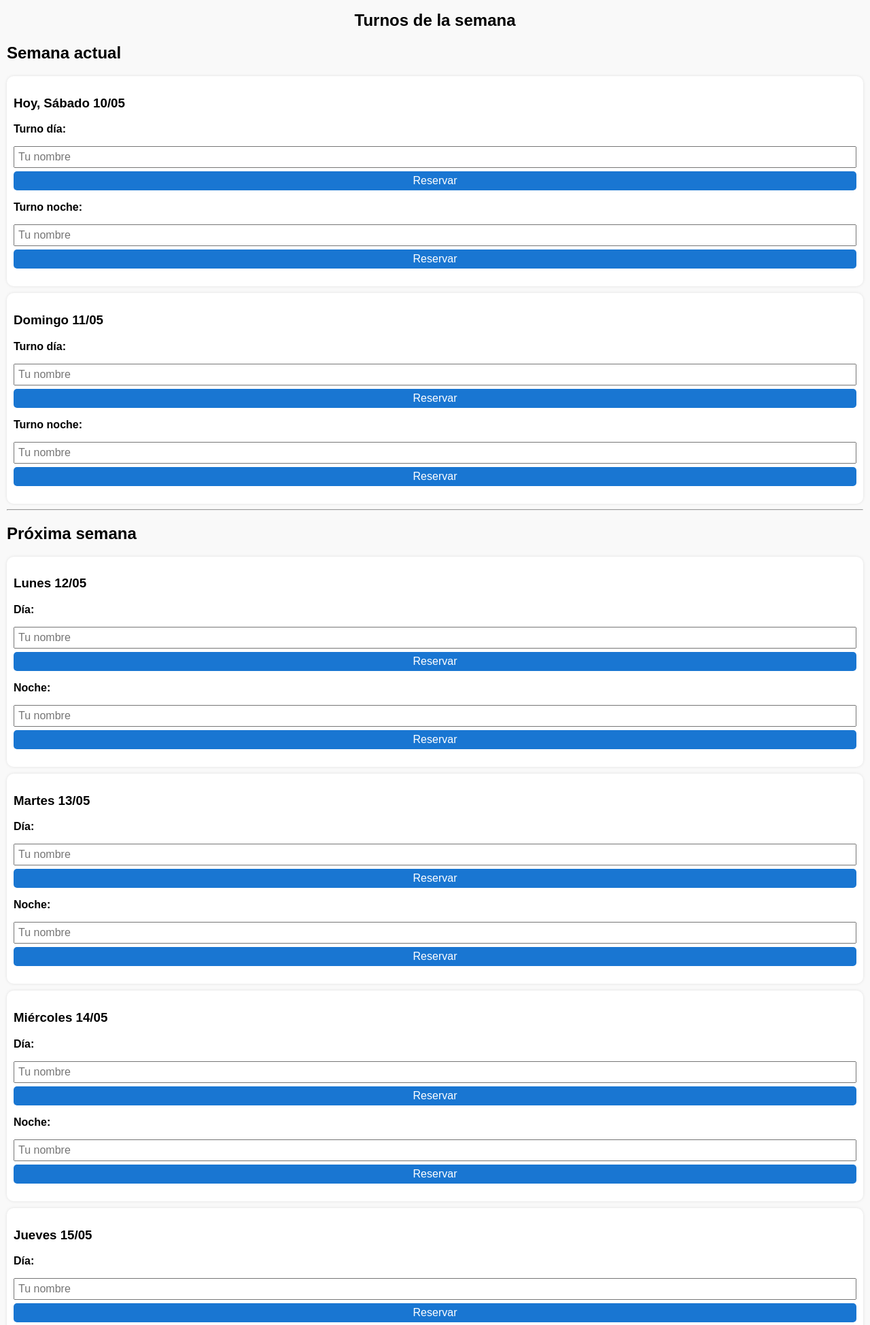
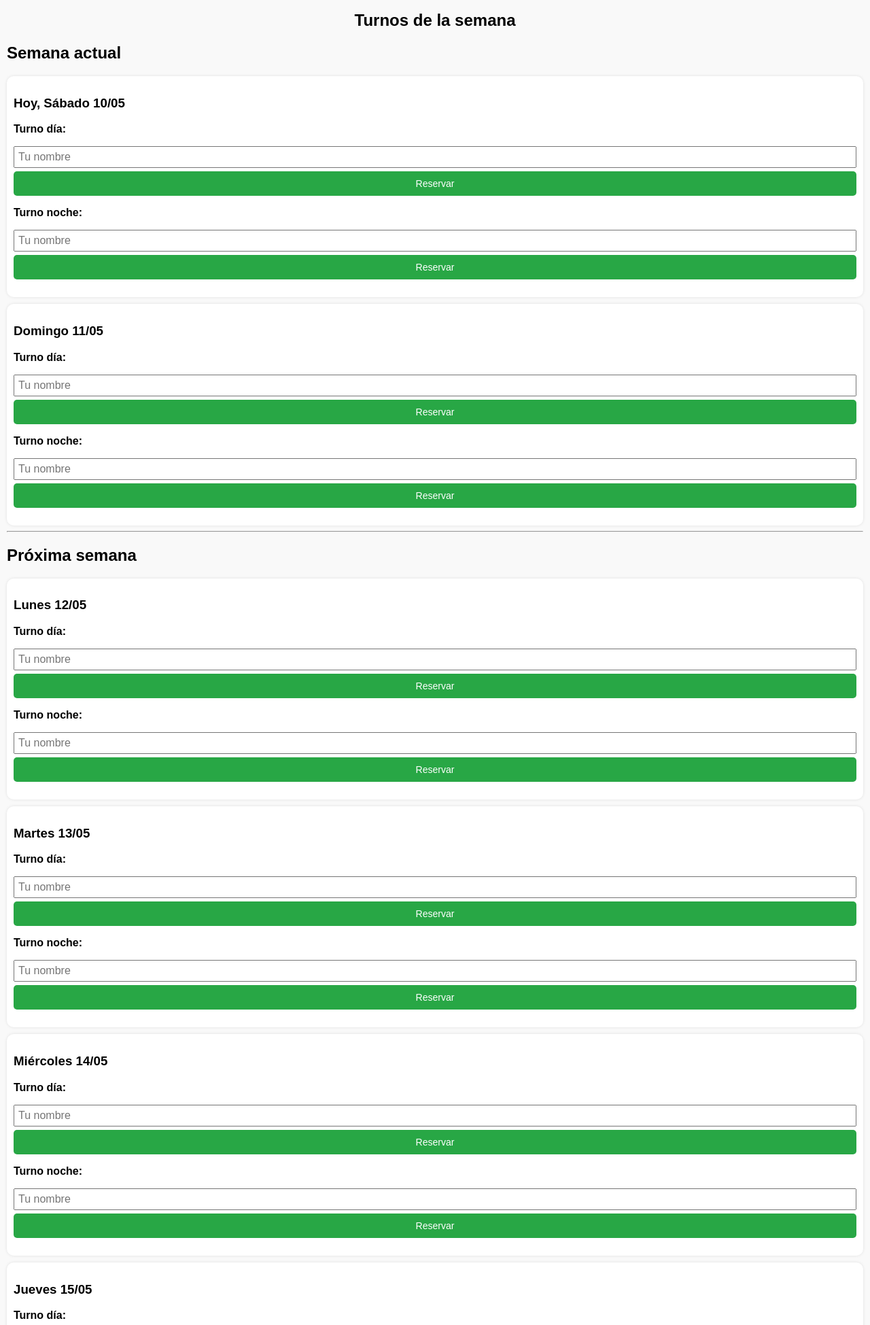
Before and after one commit to T-cordoba/Turnos-cuidado-mama, a Flask app: page / in a window 1280 px wide. Shown: the top 1949 px of the page at 68% size. Run offline with Flask 3, Linux system fonts and the light colour scheme; data that the repository does not hold is empty.

Commit message:
Refactor button styles in CSS and update button classes in index.html for better styling and consistency

```diff
--- a/app/static/style.css
+++ b/app/static/style.css
@@ -36,14 +36,27 @@ h1 {
 }
 
 button {
-    padding: 5px;
-    background: #1976d2;
-    color: white;
+    padding: 10px 15px;
     border: none;
     border-radius: 5px;
-    font-size: 1em;
+    font-size: 14px;
+    cursor: pointer;
+}
+
+button[type="submit"] {
+    font-weight: bold;
+}
+
+button.reservar {
+    background-color: #28a745; /* Verde */
+    color: white;
+}
+
+button.cancelar {
+    background-color: #dc3545; /* Rojo */
+    color: white;
 }
 
 button:hover {
-    background: #0d47a1;
+    opacity: 0.9;
 }
--- a/app/templates/index.html
+++ b/app/templates/index.html
@@ -31,7 +31,7 @@
                             <input type="hidden" name="fecha" value="{{ dia[0].strftime('%Y-%m-%d') }}">
                             <input type="hidden" name="tipo" value="{{ turno }}">
                             <input type="hidden" name="action" value="cancelar">
-                            <button>Cancelar</button>
+                            <button class="cancelar">Cancelar</button>
                         </form>
                     {% else %}
                         <form method="post">
@@ -39,7 +39,7 @@
                             <input type="hidden" name="tipo" value="{{ turno }}">
                             <input type="hidden" name="action" value="reservar">
                             <input type="text" name="nombre" placeholder="Tu nombre" required>
-                            <button>Reservar</button>
+                            <button class="reservar">Reservar</button>
                         </form>
                     {% endif %}
                     </p>
@@ -61,14 +61,14 @@
 
             {% for turno in ['día', 'noche'] %}
                 <div class="turno">
-                    <p><strong>{{ turno.capitalize() }}:</strong>
+                    <p><strong>Turno {{ turno }}:</strong>
                     {% if (dia[0], turno) in turnos %}
                         {{ turnos[(dia[0], turno)] }}
                         <form method="post">
                             <input type="hidden" name="fecha" value="{{ dia[0].strftime('%Y-%m-%d') }}">
                             <input type="hidden" name="tipo" value="{{ turno }}">
                             <input type="hidden" name="action" value="cancelar">
-                            <button>Cancelar</button>
+                            <button class="cancelar">Cancelar</button>
                         </form>
                     {% else %}
                         <form method="post">
@@ -76,7 +76,7 @@
                             <input type="hidden" name="tipo" value="{{ turno }}">
                             <input type="hidden" name="action" value="reservar">
                             <input type="text" name="nombre" placeholder="Tu nombre" required>
-                            <button>Reservar</button>
+                            <button class="reservar">Reservar</button>
                         </form>
                     {% endif %}
                     </p>
```
